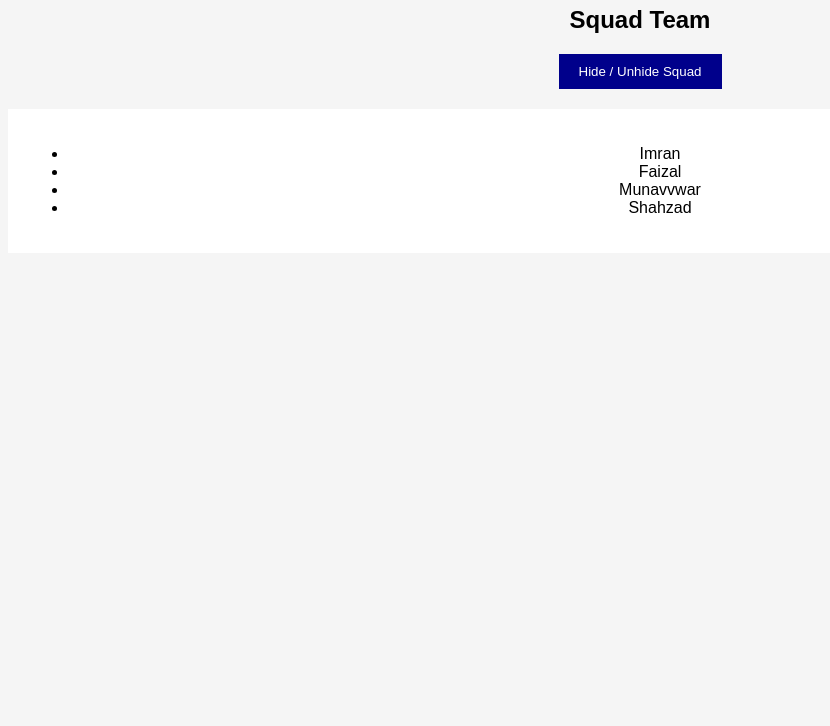
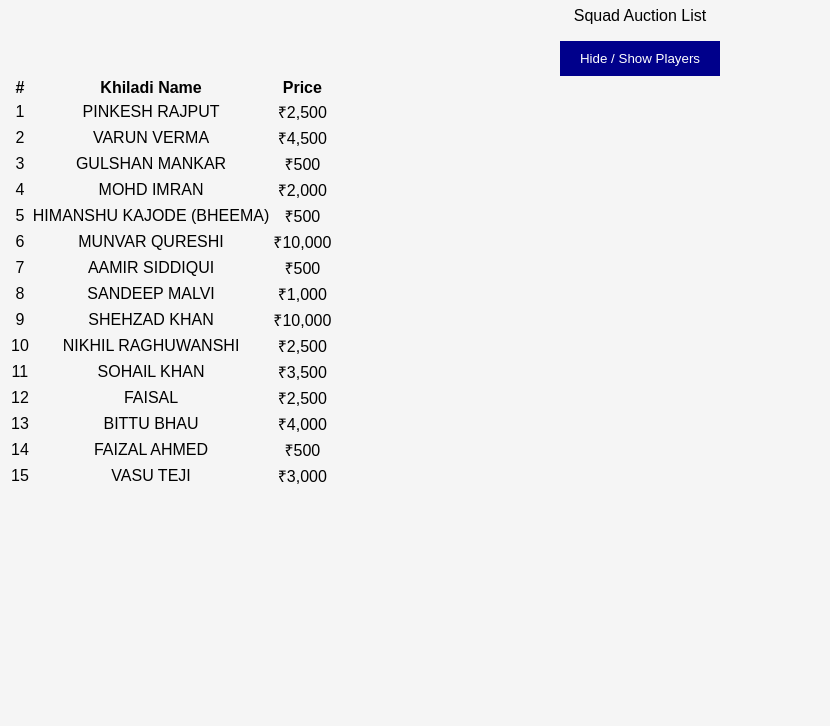
Before and after one commit to Mohd-Imran-Ahmad/Satpuda-Trophy, a plain HTML site: page index.html in a window 1280 px wide. Shown: the part 74-800 px from the top of the page, without its empty margins (0-830 px from the left). Drawn offline with Linux system fonts and the light colour scheme.

Commit message:
Revamp HTML structure and add player tablefirst

```diff
--- a/index.html
+++ b/index.html
@@ -7,21 +7,48 @@
 </head>
 <body>
 
-    <h1>Betul Academy</h1>
-    <h2>Squad Team</h2>
+    <div class="container">
+        <h1>🏏 Betul Academy</h1>
+        <p class="subtitle">Squad Auction List</p>
 
-    <button onclick="toggleTeam()">Hide / Unhide Squad</button>
+        <button onclick="toggleTable()">Hide / Show Players</button>
 
-    <div id="teamBox">
-        <ul>
-            <li>Imran</li>
-            <li>Faizal</li>
-            <li>Munavvwar</li>
-            <li>Shahzad</li>
-        </ul>
+        <div id="tableBox">
+            <table>
+                <thead>
+                    <tr>
+                        <th>#</th>
+                        <th>Khiladi Name</th>
+                        <th>Price</th>
+                    </tr>
+                </thead>
+                <tbody>
+                    <tr><td>1</td><td>PINKESH RAJPUT</td><td>₹2,500</td></tr>
+                    <tr><td>2</td><td>VARUN VERMA</td><td>₹4,500</td></tr>
+                    <tr><td>3</td><td>GULSHAN MANKAR</td><td>₹500</td></tr>
+                    <tr><td>4</td><td>MOHD IMRAN</td><td>₹2,000</td></tr>
+                    <tr><td>5</td><td>HIMANSHU KAJODE (BHEEMA)</td><td>₹500</td></tr>
+                    <tr><td>6</td><td>MUNVAR QURESHI</td><td>₹10,000</td></tr>
+                    <tr><td>7</td><td>AAMIR SIDDIQUI</td><td>₹500</td></tr>
+                    <tr><td>8</td><td>SANDEEP MALVI</td><td>₹1,000</td></tr>
+                    <tr><td>9</td><td>SHEHZAD KHAN</td><td>₹10,000</td></tr>
+                    <tr><td>10</td><td>NIKHIL RAGHUWANSHI</td><td>₹2,500</td></tr>
+                    <tr><td>11</td><td>SOHAIL KHAN</td><td>₹3,500</td></tr>
+                    <tr><td>12</td><td>FAISAL</td><td>₹2,500</td></tr>
+                    <tr><td>13</td><td>BITTU BHAU</td><td>₹4,000</td></tr>
+                    <tr><td>14</td><td>FAIZAL AHMED</td><td>₹500</td></tr>
+                    <tr><td>15</td><td>VASU TEJI</td><td>₹3,000</td></tr>
+                </tbody>
+            </table>
+        </div>
     </div>
 
-    <script src="script.js"></script>
+<script>
+function toggleTable() {
+    let box = document.getElementById("tableBox");
+    box.style.display = (box.style.display === "none") ? "block" : "none";
+}
+</script>
 
 </body>
 </html>
```
